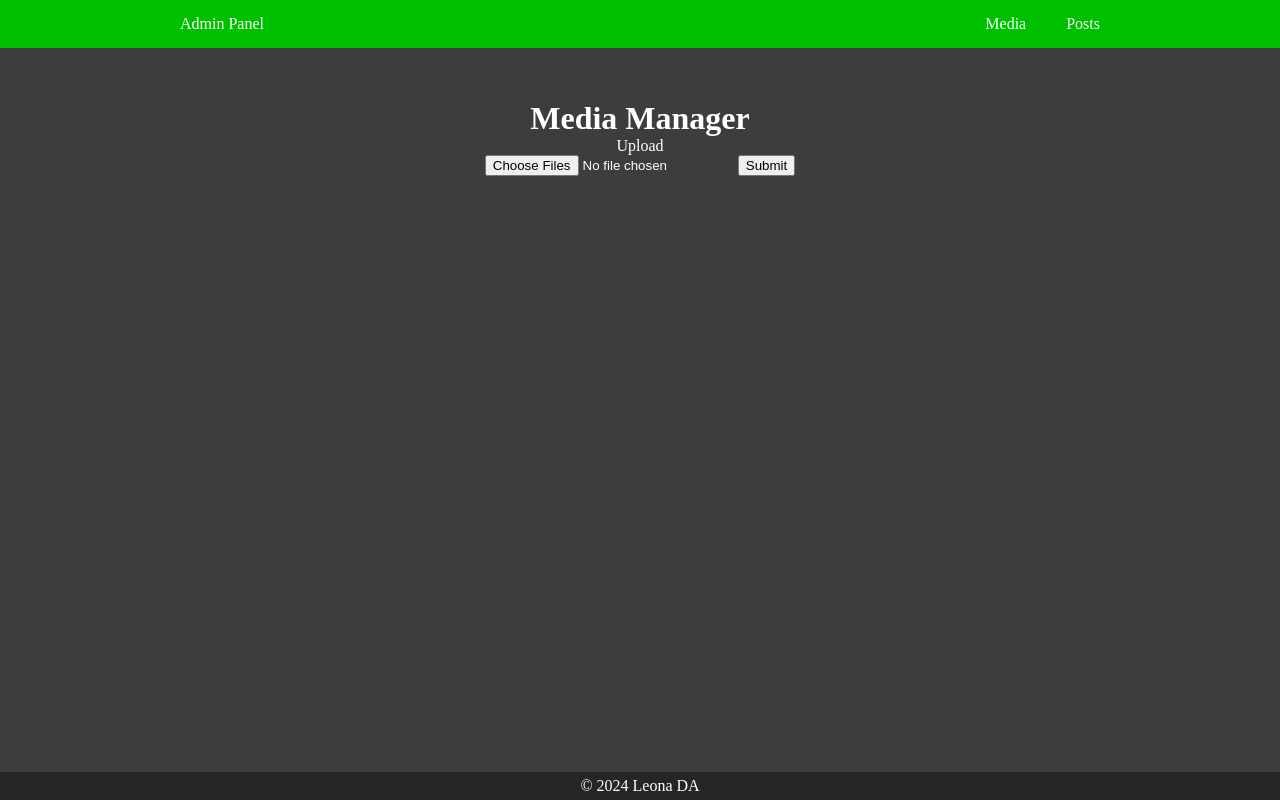
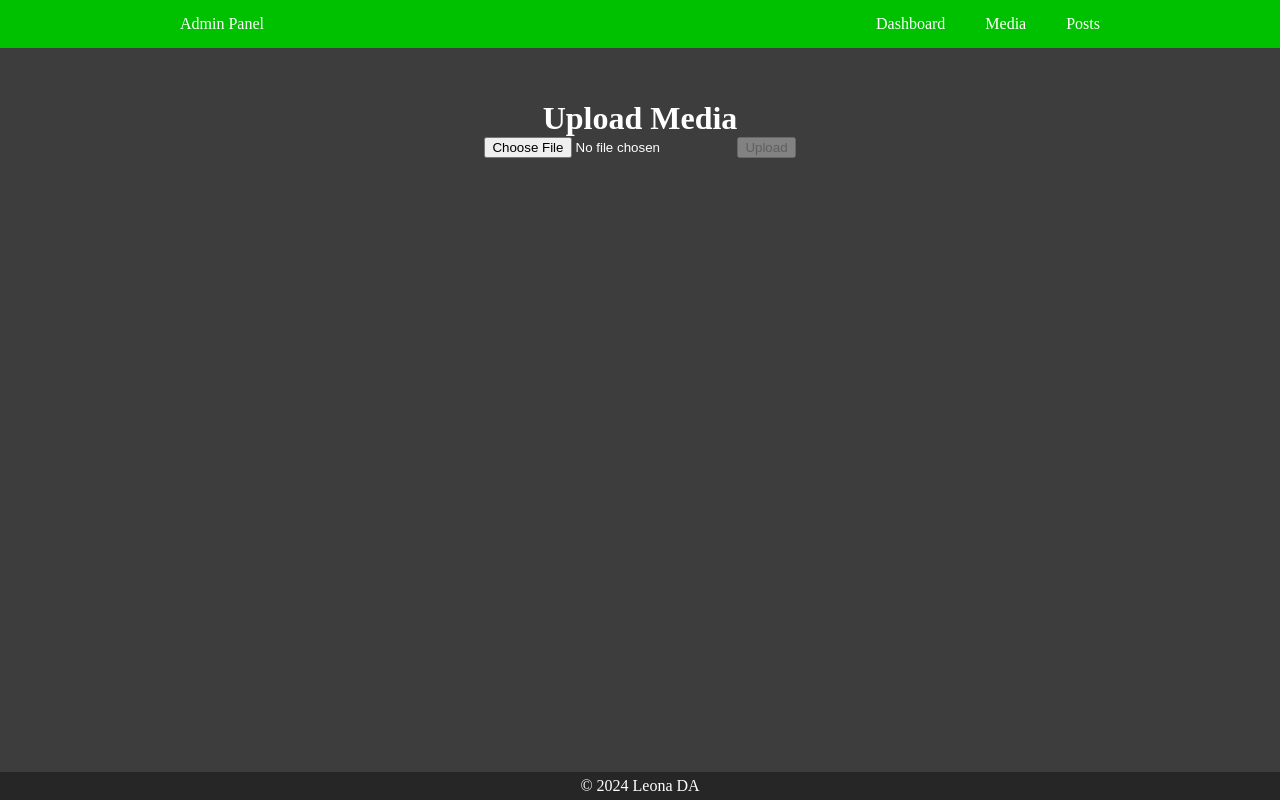
Before and after one commit to leo1025/Creative-Portfolio, a Next.js app: page /media in a window 1280 px wide. Built offline with nearby package versions, Linux system fonts and the light colour scheme.

Commit message:
S3 Upload success, commit before restructure

```diff
--- /dev/null
+++ b/app/(admin)/media/MediaForm.tsx
@@ -0,0 +1,48 @@
+"use client";
+
+import { useState } from "react";
+
+export default function MediaForm() {
+    const [file, setFile] = useState(null);
+    const [uploading, setUploading] = useState(false);
+
+    const handleFileChange = (e) => {
+        setFile(e.target.files[0]);
+    };
+
+    // TODO: Add post success styling
+    const handleSubmit = async (e) => {
+        e.preventDefault();
+        if(!file) return;
+
+        setUploading(true);
+        const formData = new FormData();
+        formData.append("file", file);
+
+        try {
+            const response = await fetch("/api/s3upload", {
+              method: "POST",
+              body: formData,
+            });
+
+            const data = await response.json();
+            console.log(data.status);
+            setUploading(false);
+          } catch (error) {
+            console.log(error);
+            setUploading(false);
+          }
+    }
+
+    return (
+        <div>
+            <h1>Upload Media</h1>
+            <form onSubmit={handleSubmit}>
+                <input type="file" accept="image/*" onChange={handleFileChange} />
+                <button type="submit" disabled={!file || uploading}>
+                    {uploading ? "Uploading..." : "Upload"}
+                </button>
+            </form>
+        </div>
+    )
+}
--- a/app/(admin)/media/page.tsx
+++ b/app/(admin)/media/page.tsx
@@ -1,17 +1,12 @@
+import MediaForm from "./MediaForm"
+
 export default function Page() {
+
+
     return (
         <div className="container">
             <div className="content">
-                <div>
-                    <h1>Media Manager</h1>
-                </div>
-                <div>
-                    <label>Upload</label>
-                    <form action="">
-                        <input type="file" id="files" name="files" multiple />
-                        <input type="submit" />
-                    </form>
-                </div>
+                <MediaForm />
                 <div>
                     <div>
                         <ul>
--- a/app/(admin)/posts/newpost/page.tsx
+++ b/app/(admin)/posts/newpost/page.tsx
@@ -31,6 +31,10 @@ export default function Page() {
                                 <input type="text" />
                             </div>
                             <div className='option-row'>
+                                <label>Links</label>
+                                <input type="text" />
+                            </div>
+                            <div className='option-row'>
                                 <label>Excerpt</label>
                                 <input type="text" />
                             </div>
--- a/app/api/auth/[...nextauth]/options.ts
+++ b/app/api/auth/[...nextauth]/options.ts
@@ -8,8 +8,7 @@ export const options: NextAuthOptions = {
             credentials: {
                 username: {
                     label: "Username: ",
-                    type: "text",
-                    placeholder: "Admin username"
+                    type: "text"
                 },
                 password: {
                     label: "Password: ",
--- a/components/admin-navbar.tsx
+++ b/components/admin-navbar.tsx
@@ -8,6 +8,9 @@ export default function AdminNavbar() {
             <div className='container'>
               <p>Admin Panel</p>
               <ul className='nav-list'>
+                <li>
+                    <Link href="/dashboard">Dashboard</Link>
+                </li>
                 <li>
                     <Link href="/media">Media</Link>
                 </li>
--- a/package.json
+++ b/package.json
@@ -12,6 +12,7 @@
   "author": "leona",
   "license": "ISC",
   "dependencies": {
+    "@aws-sdk/client-s3": "^3.481.0",
     "@tiptap/pm": "^2.1.13",
     "@tiptap/react": "^2.1.13",
     "@tiptap/starter-kit": "^2.1.13",
```
Also changed, not shown: app/api/s3upload/route.js (added, +56 -0 lines), 1 other file (tests, documents, lock files or other folders).
